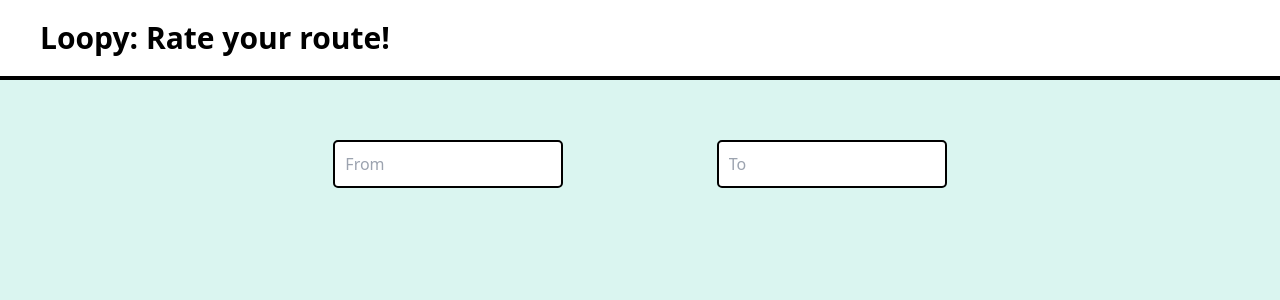
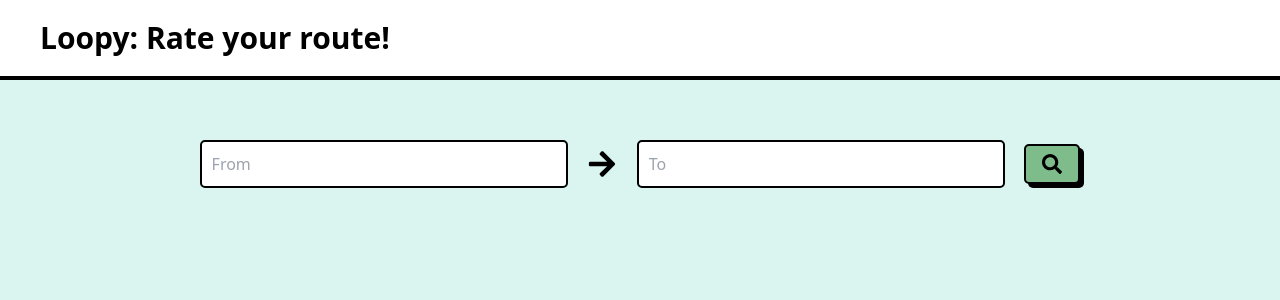
Before and after one commit to Andrewyx/Loopy, a React (Vite) app: page / in a window 1280 px wide. Shown: the top 300 px of the page. Built offline with nearby package versions, Linux system fonts and the light colour scheme.

Commit message:
added handle input

```diff
--- a/package.json
+++ b/package.json
@@ -15,6 +15,7 @@
     "lucide-react": "^0.378.0",
     "react": "^18.2.0",
     "react-dom": "^18.2.0",
+    "react-icons": "^5.2.1",
     "tailwind-merge": "^2.3.0"
   },
   "devDependencies": {
--- a/src/App.jsx
+++ b/src/App.jsx
@@ -1,13 +1,22 @@
 import { useState } from 'react'
-import reactLogo from './assets/react.svg'
-import viteLogo from '/vite.svg'
+// import reactLogo from './assets/react.svg'
+// import viteLogo from '/vite.svg'
+import { FaArrowRight } from "react-icons/fa";
+import { FaSearch } from 'react-icons/fa';
+import Button from './components/button';
 import Input from './components/input'
 
 import './App.css'
 
 function App() {
-  const [count, setCount] = useState(0)
-  const [username, setUsername] = useState('')
+
+  const [from, setFrom] = useState('')
+  const [to, setTo] = useState('')
+
+  function handleClick() {
+    console.log("From: " + from);
+    console.log("To: " + to);
+  }
 
   return (
     <>
@@ -19,9 +28,11 @@ function App() {
         </div>
         <div className="w-3/4 mx-auto flex flex-row p-5 items-center align-center justify-evenly">
           {/* <h1 className="text-3xl">From</h1> */}
-          <Input className="w-1/4" value={username} setValue={setUsername} placeholder="From" />
+          <Input className="w-[40%]" value={from} setValue={setFrom} placeholder="From" />
+          <FaArrowRight className="text-3xl"/>
           {/* <h1 className="text-3xl">To</h1> */}
-          <Input className="w-1/4" value={username} setValue={setUsername} placeholder="To" />
+          <Input className="w-[40%]" value={to} setValue={setTo} placeholder="To" />
+          <Button onClick={handleClick}><FaSearch className="text-xl"/></Button>
         </div>
       </div>
     </>
--- /dev/null
+++ b/src/components/button.tsx
@@ -0,0 +1,28 @@
+'use client'
+
+import { ClassValue } from 'clsx'
+
+import { cn } from '../lib/utils'
+import React from 'react'
+
+type Props = {
+  className?: ClassValue
+  children: React.ReactNode
+  onClick: (event: React.MouseEvent<HTMLButtonElement>) => void
+}
+
+export default function Button({ className, children, onClick }: Props) {
+  return (
+    <button
+      role="button"
+      aria-label="Click to perform an action"
+      onClick={onClick}
+      className={cn(
+        'flex cursor-pointer items-center rounded-base border-2 border-black bg-main px-4 py-2 text-sm font-base shadow-base transition-all hover:translate-x-boxShadowX hover:translate-y-boxShadowY hover:shadow-none',
+        className,
+      )}
+    >
+      {children}
+    </button>
+  )
+}
```
Also changed, not shown: 1 other file (tests, documents, lock files or other folders).
